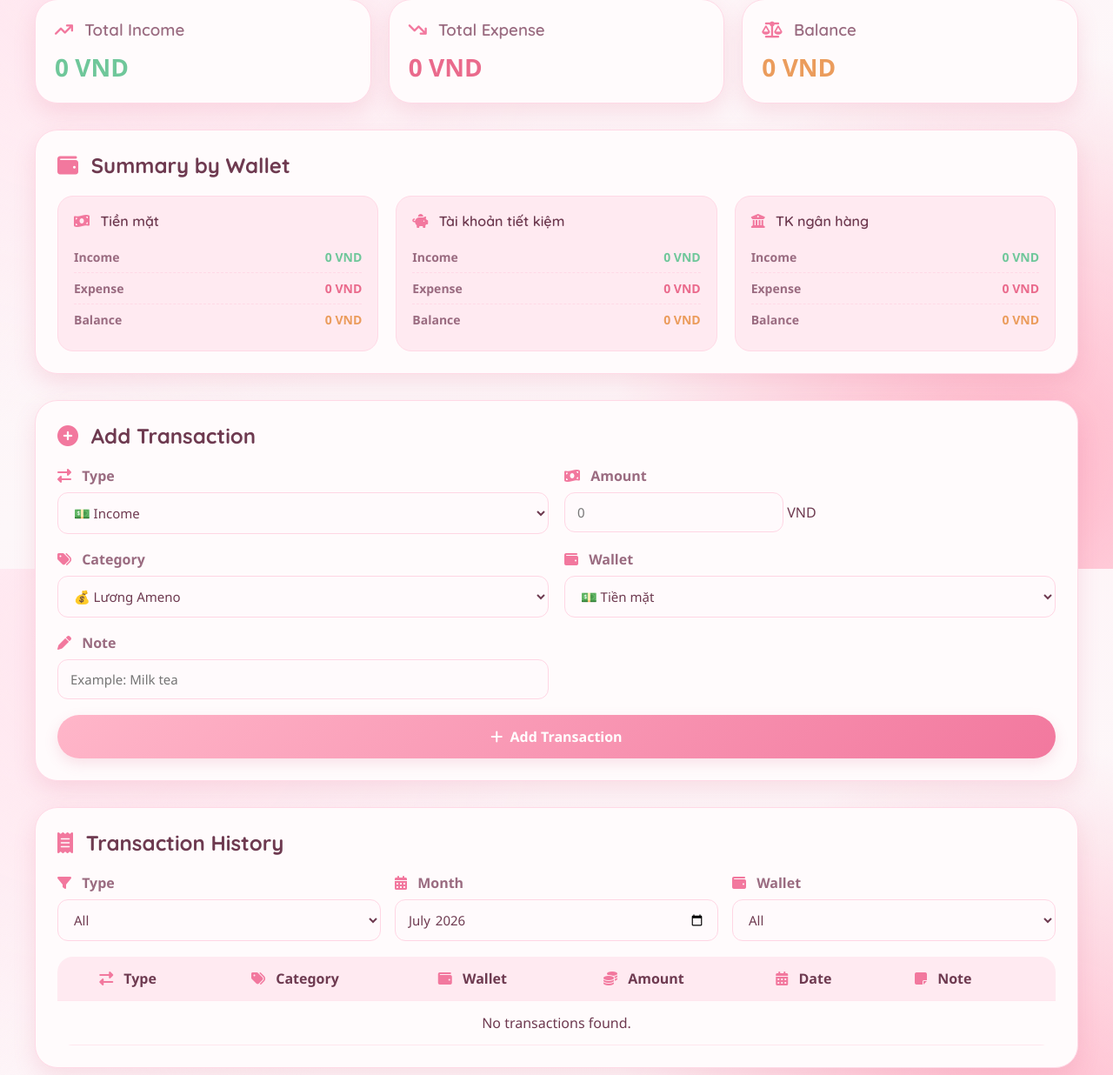
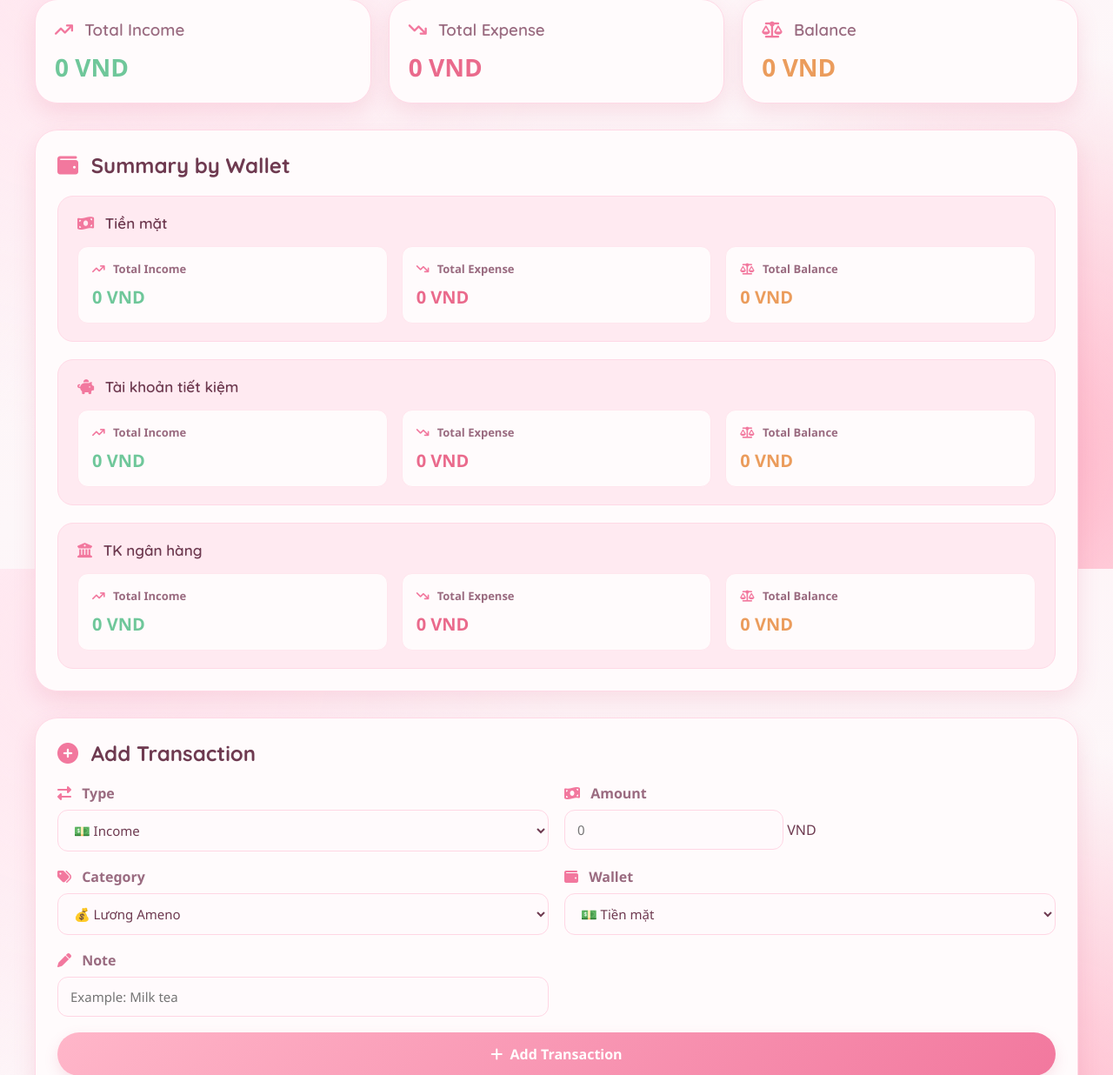
Before and after one commit to phuongthao911/web_chitieu, a FastAPI app: page / in a window 1280 px wide. Shown: the part 146-1382 px from the top of the page at 87% size. Run offline with FastAPI, Linux system fonts and the light colour scheme; data that the repository does not hold is empty; some libraries are stand-ins or nearby versions.

Commit message:
Redesign wallet summary cards

```diff
--- a/static/style.css
+++ b/static/style.css
@@ -201,14 +201,14 @@ header::after {
 
 .wallet-summary-grid {
     display: grid;
-    grid-template-columns: repeat(3, minmax(0, 1fr));
+    grid-template-columns: 1fr;
     gap: 20px;
 }
 
 .wallet-card {
     background: var(--sakura-pale);
     border-radius: var(--radius-md);
-    padding: 18px;
+    padding: 20px 22px;
     border: 1px solid #ffd9e6;
     transition: transform .25s ease, box-shadow .25s ease;
 }
@@ -220,42 +220,52 @@ header::after {
 
 .wallet-card h3 {
     color: var(--sakura-plum);
-    margin-bottom: 14px;
+    margin-bottom: 16px;
     font-weight: 600;
-    font-size: 16px;
+    font-size: 17px;
 }
 
-.wallet-stat {
-    display: flex;
-    justify-content: space-between;
-    align-items: center;
-    padding: 8px 0;
-    font-size: 14px;
-    border-bottom: 1px dashed #ffd9e6;
+.wallet-stats-row {
+    display: grid;
+    grid-template-columns: repeat(3, minmax(0, 1fr));
+    gap: 16px;
 }
 
-.wallet-stat:last-child {
-    border-bottom: none;
+.wallet-mini-stat {
+    background: var(--sakura-white);
+    border-radius: var(--radius-sm);
+    padding: 16px;
+    border: 1px solid #ffe6ee;
 }
 
-.wallet-stat span:first-child {
+.wallet-mini-label {
+    display: block;
     color: var(--sakura-plum-soft);
     font-weight: 600;
+    font-size: 13px;
+    margin-bottom: 10px;
 }
 
-.wallet-stat span:last-child {
-    font-weight: 700;
+.wallet-mini-label i {
+    color: var(--sakura-rose);
+    margin-right: 6px;
 }
 
-.wallet-stat.income span:last-child {
+.wallet-mini-value {
+    display: block;
+    font-size: 20px;
+    font-weight: bold;
+}
+
+.wallet-mini-stat.income .wallet-mini-value {
     color: var(--sakura-income);
 }
 
-.wallet-stat.expense span:last-child {
+.wallet-mini-stat.expense .wallet-mini-value {
     color: var(--sakura-expense);
 }
 
-.wallet-stat.balance span:last-child {
+.wallet-mini-stat.balance .wallet-mini-value {
     color: var(--sakura-gold);
 }
 
@@ -563,6 +573,10 @@ button i {
         grid-template-columns: 1fr;
     }
 
+    .wallet-stats-row{
+        grid-template-columns: 1fr;
+    }
+
     form{
         grid-template-columns: 1fr;
     }
--- a/templates/dashboard.html
+++ b/templates/dashboard.html
@@ -54,49 +54,55 @@
 
                 <div class="wallet-card">
                     <h3><i class="fa-solid fa-money-bill-wave"></i> Tiền mặt</h3>
-                    <div class="wallet-stat income">
-                        <span>Income</span>
-                        <span id="wallet-cash-income">0 VND</span>
+                    <div class="wallet-stats-row">
+                        <div class="wallet-mini-stat income">
+                            <span class="wallet-mini-label"><i class="fa-solid fa-arrow-trend-up"></i> Total Income</span>
+                            <span class="wallet-mini-value" id="wallet-cash-income">0 VND</span>
                         </div>
-                    <div class="wallet-stat expense">
-                        <span>Expense</span>
-                        <span id="wallet-cash-expense">0 VND</span>
+                        <div class="wallet-mini-stat expense">
+                            <span class="wallet-mini-label"><i class="fa-solid fa-arrow-trend-down"></i> Total Expense</span>
+                            <span class="wallet-mini-value" id="wallet-cash-expense">0 VND</span>
                         </div>
-                    <div class="wallet-stat balance">
-                        <span>Balance</span>
-                        <span id="wallet-cash-balance">0 VND</span>
+                        <div class="wallet-mini-stat balance">
+                            <span class="wallet-mini-label"><i class="fa-solid fa-scale-balanced"></i> Total Balance</span>
+                            <span class="wallet-mini-value" id="wallet-cash-balance">0 VND</span>
+                        </div>
                     </div>
                 </div>
 
                 <div class="wallet-card">
                     <h3><i class="fa-solid fa-piggy-bank"></i> Tài khoản tiết kiệm</h3>
-                    <div class="wallet-stat income">
-                        <span>Income</span>
-                        <span id="wallet-savings-income">0 VND</span>
+                    <div class="wallet-stats-row">
+                        <div class="wallet-mini-stat income">
+                            <span class="wallet-mini-label"><i class="fa-solid fa-arrow-trend-up"></i> Total Income</span>
+                            <span class="wallet-mini-value" id="wallet-savings-income">0 VND</span>
                         </div>
-                    <div class="wallet-stat expense">
-                        <span>Expense</span>
-                        <span id="wallet-savings-expense">0 VND</span>
+                        <div class="wallet-mini-stat expense">
+                            <span class="wallet-mini-label"><i class="fa-solid fa-arrow-trend-down"></i> Total Expense</span>
+                            <span class="wallet-mini-value" id="wallet-savings-expense">0 VND</span>
                         </div>
-                    <div class="wallet-stat balance">
-                        <span>Balance</span>
-                        <span id="wallet-savings-balance">0 VND</span>
+                        <div class="wallet-mini-stat balance">
+                            <span class="wallet-mini-label"><i class="fa-solid fa-scale-balanced"></i> Total Balance</span>
+                            <span class="wallet-mini-value" id="wallet-savings-balance">0 VND</span>
+                        </div>
                     </div>
                 </div>
 
                 <div class="wallet-card">
                     <h3><i class="fa-solid fa-building-columns"></i> TK ngân hàng</h3>
-                    <div class="wallet-stat income">
-                        <span>Income</span>
-                        <span id="wallet-bank-income">0 VND</span>
+                    <div class="wallet-stats-row">
+                        <div class="wallet-mini-stat income">
+                            <span class="wallet-mini-label"><i class="fa-solid fa-arrow-trend-up"></i> Total Income</span>
+                            <span class="wallet-mini-value" id="wallet-bank-income">0 VND</span>
                         </div>
-                    <div class="wallet-stat expense">
-                        <span>Expense</span>
-                        <span id="wallet-bank-expense">0 VND</span>
+                        <div class="wallet-mini-stat expense">
+                            <span class="wallet-mini-label"><i class="fa-solid fa-arrow-trend-down"></i> Total Expense</span>
+                            <span class="wallet-mini-value" id="wallet-bank-expense">0 VND</span>
                         </div>
-                    <div class="wallet-stat balance">
-                        <span>Balance</span>
-                        <span id="wallet-bank-balance">0 VND</span>
+                        <div class="wallet-mini-stat balance">
+                            <span class="wallet-mini-label"><i class="fa-solid fa-scale-balanced"></i> Total Balance</span>
+                            <span class="wallet-mini-value" id="wallet-bank-balance">0 VND</span>
+                        </div>
                     </div>
                 </div>
 
```
Lines whose indentation alone changed are shown as unchanged.
